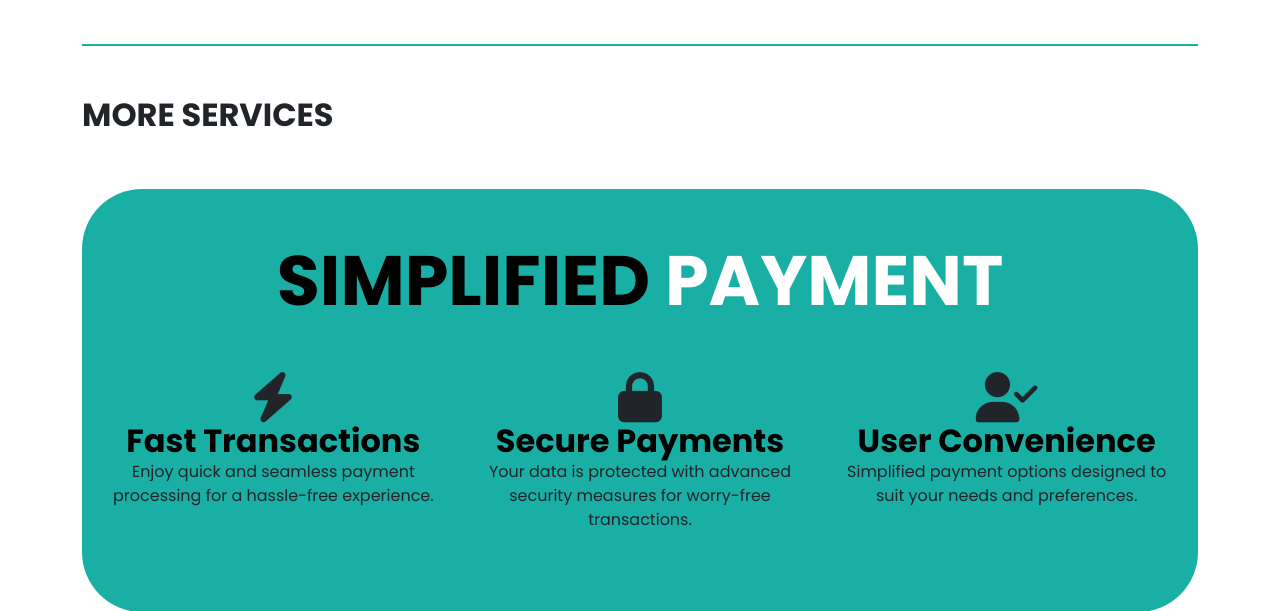
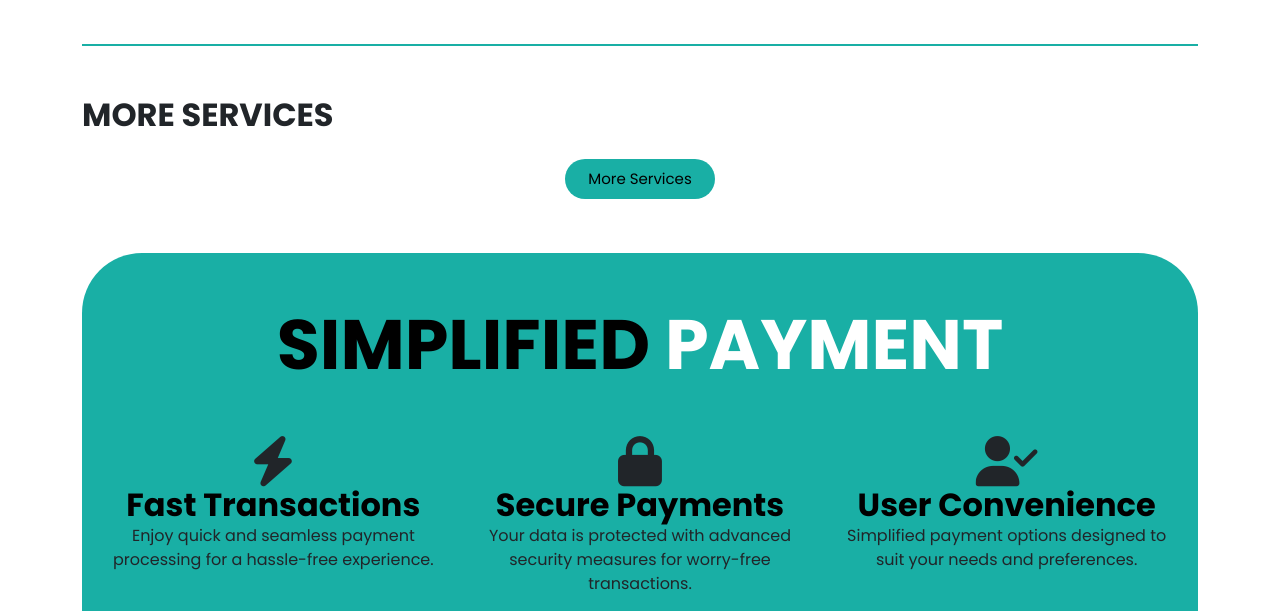
Before and after one commit to ServeITPH/ServeIT, a PHP site: page /serviceInfo.php in a window 1280 px wide. Shown: the part 464-1075 px from the top of the page. Run offline with PHP 8.4, Linux system fonts and the light colour scheme; the visitor is signed in with stand-in values (Sample User, id 1); data that the repository does not hold is empty.

Commit message:
adjusted productInfo and serviceInfo page for more appealing layout

```diff
--- a/assets/css/services/serviceInfo.css
+++ b/assets/css/services/serviceInfo.css
@@ -218,6 +218,18 @@ body {
     margin-bottom: 50px;
 }
 
+button:disabled {
+    background-color: #a5b8b9;
+}
+
+.btnMoreServices {
+    background-color: #19AFA5;
+    width: 150px;
+    height: 40px;
+    border: none;
+    font-size: 15px;
+}
+
 @media(max-width: 767px) {
     .serviceCard {
         width: 220px;
--- a/serviceInfo.php
+++ b/serviceInfo.php
@@ -48,7 +48,7 @@ if (isset($_POST['btnBuyNow'])) {
 $serviceInfoQuery = "SELECT * FROM items WHERE itemID = $serviceInfoID";
 $serviceInfoResult = executeQuery($serviceInfoQuery);
 
-$serviceListQuery = "SELECT * FROM items WHERE type = 'service'";
+$serviceListQuery = "SELECT * FROM items WHERE type = 'service' ORDER BY itemID DESC LIMIT 8";
 $serviceListResult = executeQuery($serviceListQuery);
 
 $userQuery = "SELECT * FROM users WHERE userID = $userID";
@@ -319,6 +319,12 @@ $feedbackResult = executeQuery($feedbackQuery);
             }
             ?>
 
+            <div class="d-flex justify-content-center mb-4">
+                <a href="services.php">
+                    <button class="btnMoreServices rounded-pill">More Services</button>
+                </a>
+            </div>
+
         </div>
     </div>
 
```
Also changed, not shown: assets/css/product/productInfo.css (+8 -0 lines), productInfo.php (+7 -1 lines).
